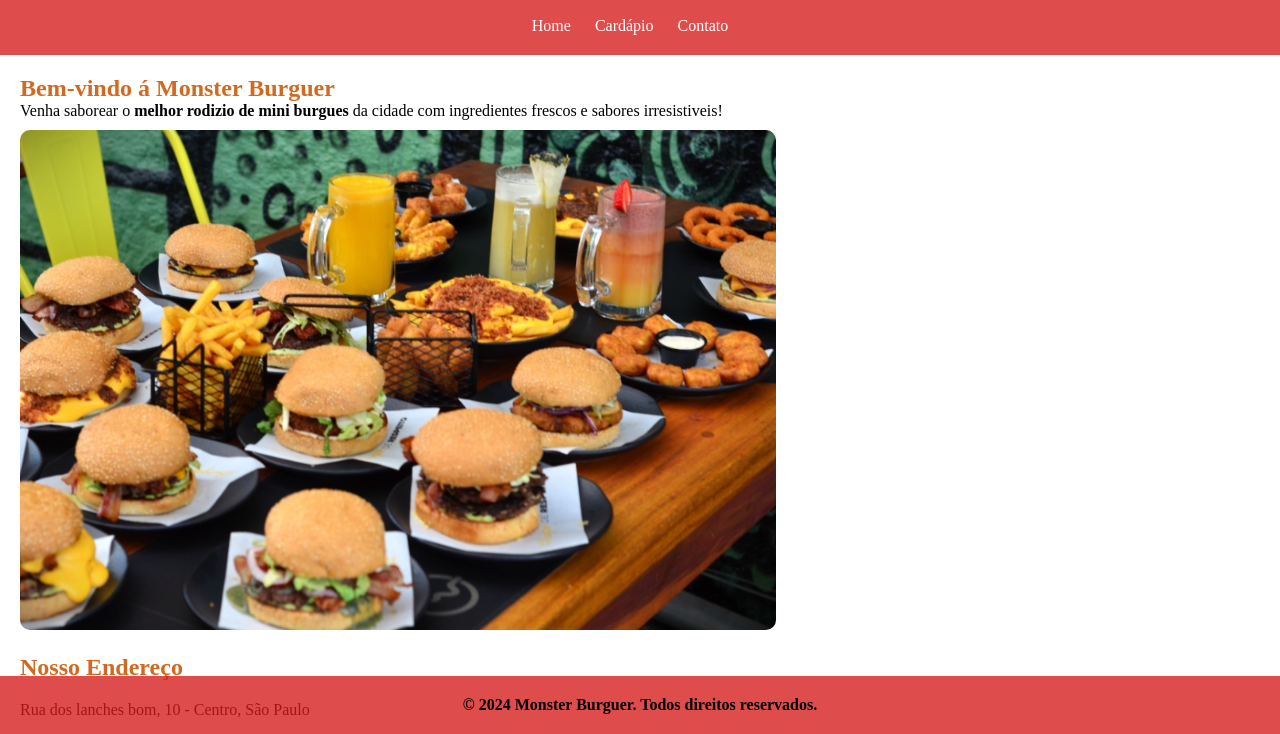
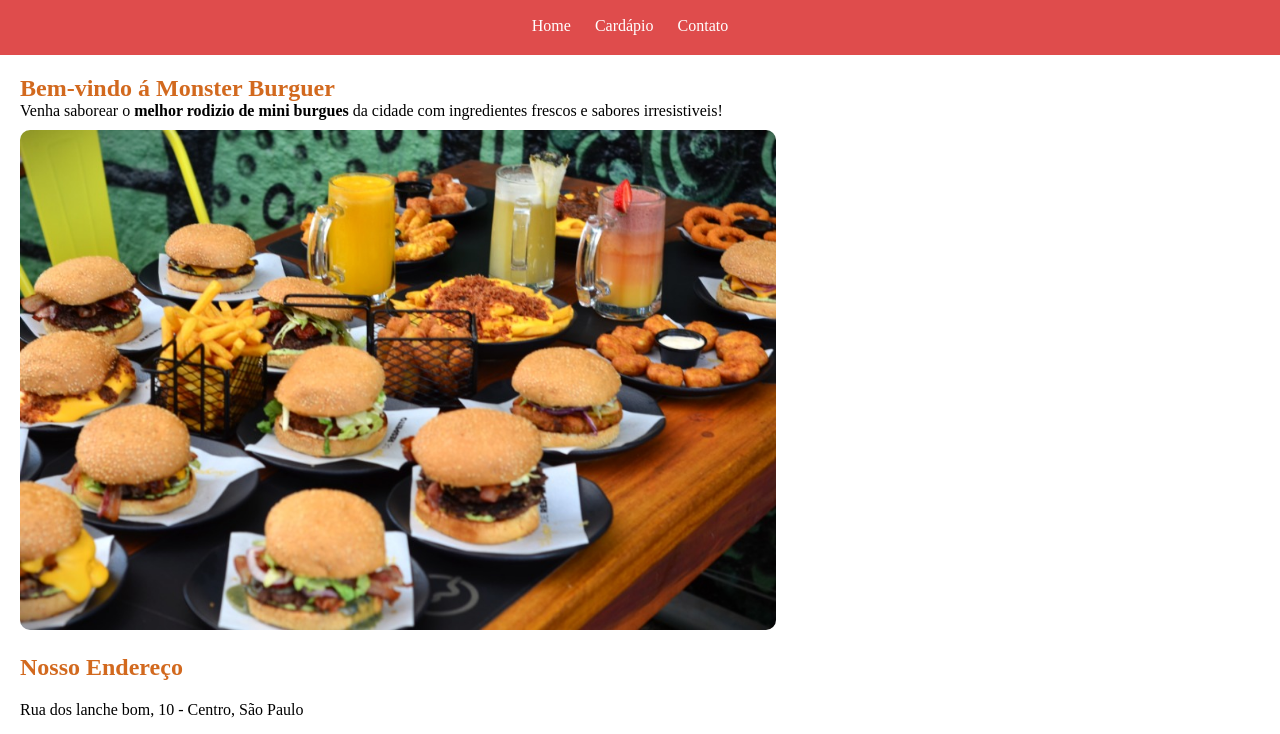
Before and after one commit to cesaraugusto-snc/Burguer1, a plain HTML site: page projeto001/index.html in a window 1280 px wide. Shown: the part 66-800 px from the top of the page. Drawn offline with Linux system fonts and the light colour scheme.

Commit message:
Primeiro projeto - Senac

```diff
--- a/projeto001/index.html
+++ b/projeto001/index.html
@@ -29,7 +29,7 @@
         </section>
         <aside>
             <h2>Nosso Endereço</h2>
-            <p>Rua dos lanches bom, 10 - Centro, São Paulo</p>
+            <p>Rua dos lanche bom, 10 - Centro, São Paulo</p>
             <p>Funcionamos de terç a domingo, das 12h as 23:30</p>
 
             <h2>Conheça Nosso Espaço</h2>
--- a/projeto001/style.css
+++ b/projeto001/style.css
@@ -95,10 +95,8 @@ table tr{
     background-color: burlywood;
 }
 footer{
-  background-color: rgba(214, 26, 26, 0.781);
-  text-align: center;
-  position: absolute;
-  bottom:0;
-  width:100%;
-  padding: 20px;
+    background-color: rgba(214, 26, 26, 0.781) ;
+    padding: 10px;
+    text-align: center;
+    bottom: 0;
 }
```
Also changed, not shown: projeto001/cardapio.html (+3 -1 lines).
